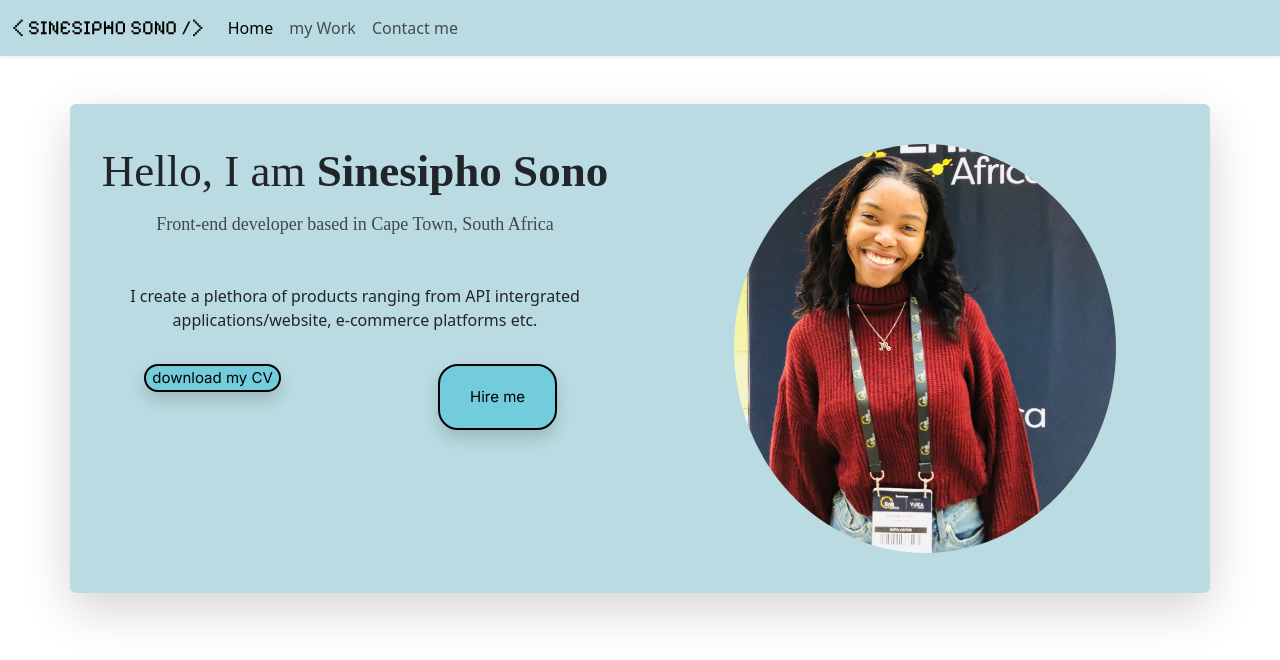
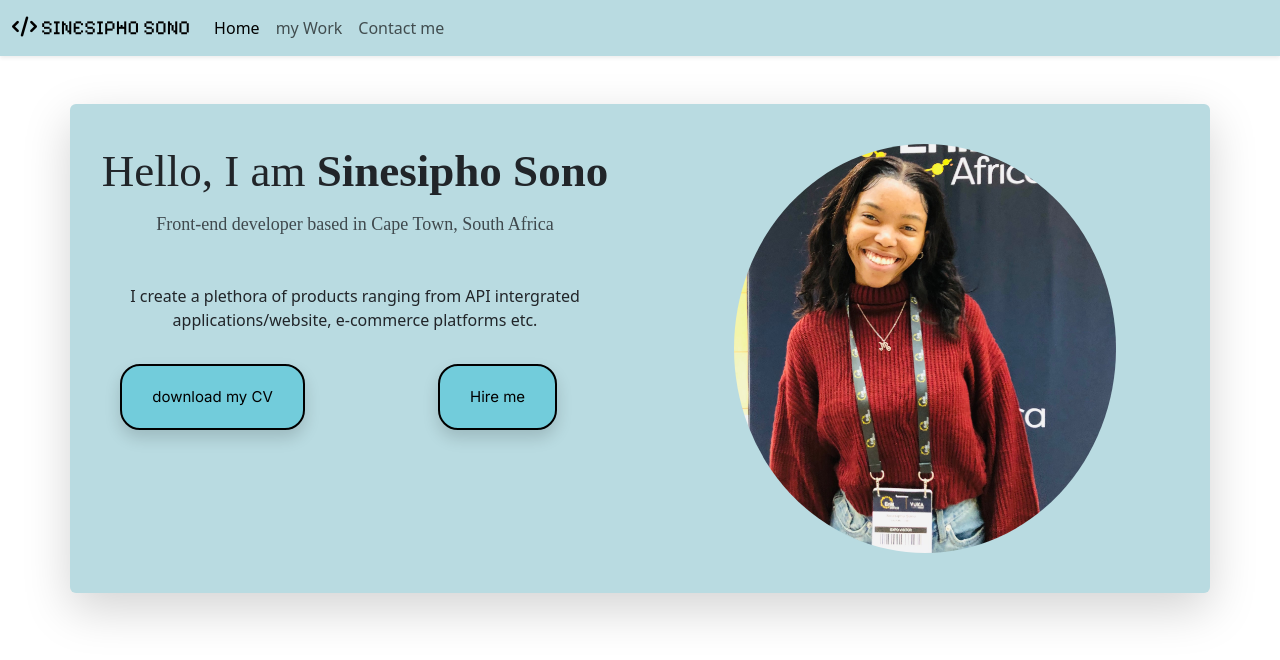
Before and after one commit to Sinesipho-Sono/my-portfolio, a plain HTML site: page index.html in a window 1280 px wide. Drawn offline with nearby package versions, Linux system fonts and the light colour scheme; a web font is replaced by a local one.

Commit message:
added icon on navbar

```diff
--- a/index.html
+++ b/index.html
@@ -32,7 +32,9 @@
     <header>
       <nav class="navbar navbar-expand-lg shadow-sm">
         <div class="container-fluid">
-          <a class="navbar-brand" href="#"> < SINESIPHO SONO /> </a>
+          <a class="navbar-brand" href="#">
+            <i class="fa-solid fa-code"> </i> SINESIPHO SONO
+          </a>
           <button
             class="navbar-toggler"
             type="button"
@@ -73,7 +75,7 @@
               </p>
               <div class="row text-center justify-content-between">
                 <div class="col-sm-6 mt-3">
-                  <button type="button" class="buttons shadow">
+                  <button type="button" class="buttons shadow buttons-homepage">
                     download my CV
                   </button>
                 </div>
```
Also changed, not shown: contact-me.html (+4 -2 lines), mywork.html (+7 -3 lines).
